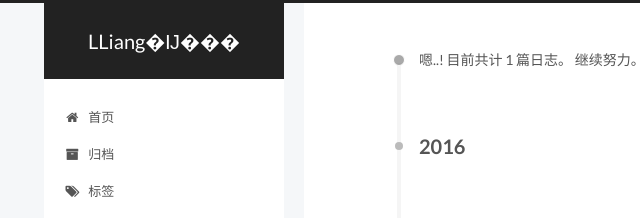
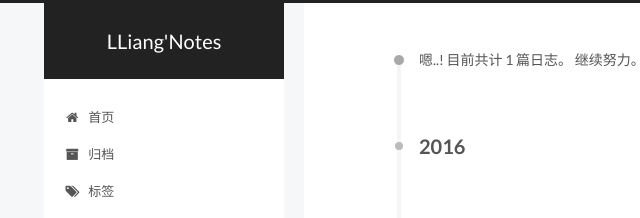
Before and after one commit to androidLLiang/androidLLiang.github.io, a plain HTML site: page archives/2016/07/index.html in a window 1280 px wide. Shown: the top 218 px of the page, 116-756 px from the left. Drawn offline with Linux system fonts and the light colour scheme.

Commit message:
Site updated: 2016-07-11 19:05:20

```diff
--- a/archives/2016/07/index.html
+++ b/archives/2016/07/index.html
@@ -85,11 +85,11 @@
 
 
 <meta property="og:type" content="website">
-<meta property="og:title" content="LLiang�Ĳ���">
+<meta property="og:title" content="LLiang'Notes">
 <meta property="og:url" content="http://yoursite.com/archives/2016/07/index.html">
-<meta property="og:site_name" content="LLiang�Ĳ���">
+<meta property="og:site_name" content="LLiang'Notes">
 <meta name="twitter:card" content="summary">
-<meta name="twitter:title" content="LLiang�Ĳ���">
+<meta name="twitter:title" content="LLiang'Notes">
 
 
 
@@ -112,7 +112,7 @@
 
   <link rel="canonical" href="http://yoursite.com/archives/2016/07/"/>
 
-  <title> 归档 | LLiang�Ĳ��� </title>
+  <title> 归档 | LLiang'Notes </title>
 </head>
 
 <body itemscope itemtype="http://schema.org/WebPage" lang="zh-Hans">
@@ -143,7 +143,7 @@
   <div class="custom-logo-site-title">
     <a href="/"  class="brand" rel="start">
       <span class="logo-line-before"><i></i></span>
-      <span class="site-title">LLiang�Ĳ���</span>
+      <span class="site-title">LLiang'Notes</span>
       <span class="logo-line-after"><i></i></span>
     </a>
   </div>
--- a/css/main.css
+++ b/css/main.css
@@ -1549,7 +1549,7 @@ pre .javascript .function {
   width: 4px;
   height: 4px;
   border-radius: 50%;
-  background: #ffffc6;
+  background: #7affcf;
 }
 .links-of-blogroll {
   font-size: 13px;
```
Also changed, not shown: 2016/07/04/hello-world/index.html (+3 -3 lines), archives/2016/index.html (+5 -5 lines), archives/index.html (+5 -5 lines), index.html (+5 -5 lines).
